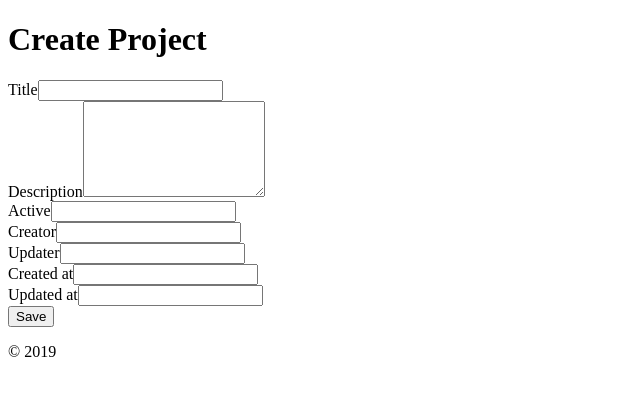
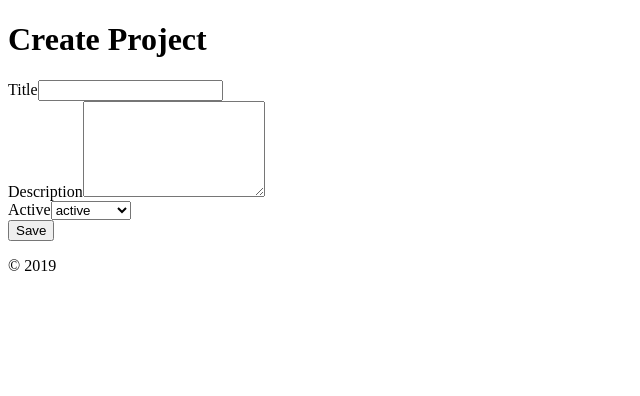
Before and after one commit to Alex150Rus/advancedTaskManagerYii2, a Yii app: template frontend/views/project/create.php in a window 1280 px wide. Shown: the top 396 px of the page, without its empty margins (0-640 px from the left). Run offline with PHP 8.4 and a stand-in for Yii, Linux system fonts and the light colour scheme; the template is opened without the code that fills it, so the values that code supplies are empty; form fields are guessed from the names that the template uses; some libraries are stand-ins or nearby versions.

Commit message:
some frontend views work

```diff
--- a/frontend/controllers/TaskController.php
+++ b/frontend/controllers/TaskController.php
@@ -2,9 +2,11 @@
 
 namespace frontend\controllers;
 
+use common\models\User;
 use Yii;
 use common\models\Task;
 use common\models\search\TaskSearch;
+use yii\db\Query;
 use yii\web\Controller;
 use yii\web\NotFoundHttpException;
 use yii\filters\VerbFilter;
@@ -86,12 +88,16 @@ class TaskController extends Controller
     {
         $model = $this->findModel($id);
 
+        $query = new Query();
+        $users = $query->select('id')->from(User::tableName())->column();
+
         if ($model->load(Yii::$app->request->post()) && $model->save()) {
             return $this->redirect(['view', 'id' => $model->id]);
         }
 
         return $this->render('update', [
             'model' => $model,
+            'users' => $users,
         ]);
     }
 
--- a/frontend/views/project/_form.php
+++ b/frontend/views/project/_form.php
@@ -16,15 +16,7 @@ use yii\widgets\ActiveForm;
 
     <?= $form->field($model, 'description')->textarea(['rows' => 6]) ?>
 
-    <?= $form->field($model, 'active')->textInput() ?>
-
-    <?= $form->field($model, 'creator_id')->textInput() ?>
-
-    <?= $form->field($model, 'updater_id')->textInput() ?>
-
-    <?= $form->field($model, 'created_at')->textInput() ?>
-
-    <?= $form->field($model, 'updated_at')->textInput() ?>
+    <?= $form->field($model, 'active')->dropDownList([1 => 'active', 0 => 'not active']) ?>
 
     <div class="form-group">
         <?= Html::submitButton('Save', ['class' => 'btn btn-success']) ?>
--- a/frontend/views/project/view.php
+++ b/frontend/views/project/view.php
@@ -35,8 +35,8 @@ $this->params['breadcrumbs'][] = $this->title;
             'active',
             'creator_id',
             'updater_id',
-            'created_at',
-            'updated_at',
+            'created_at:datetime',
+            'updated_at:datetime',
         ],
     ]) ?>
 
```
Also changed, not shown: frontend/views/task/_form.php (+0 -10 lines).
